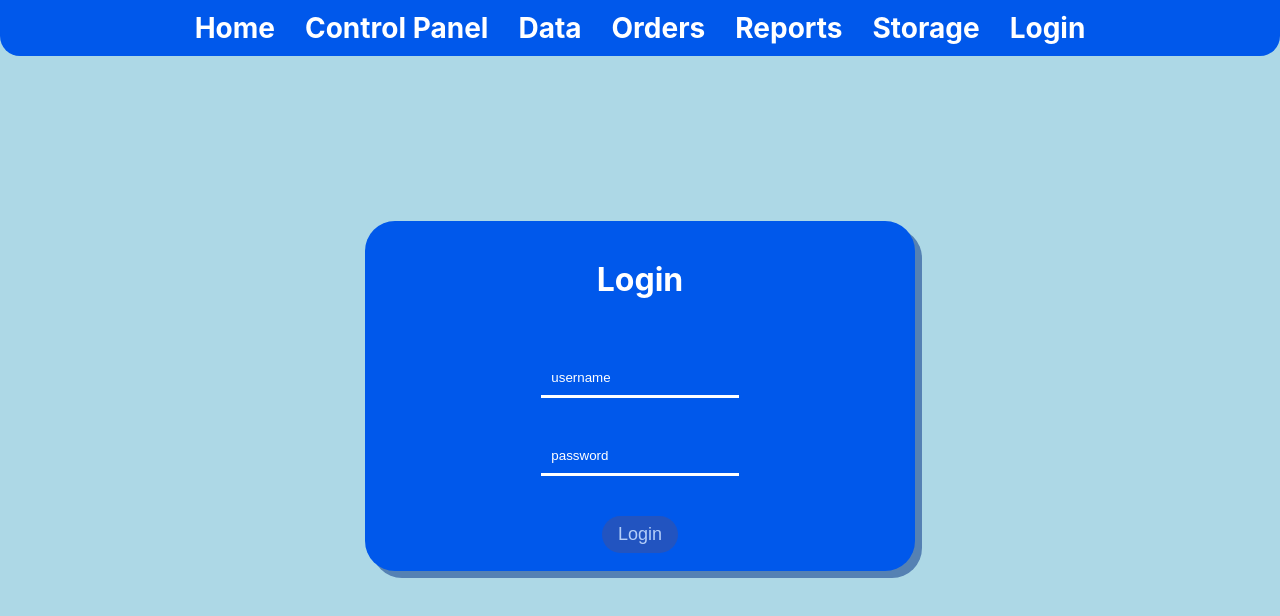
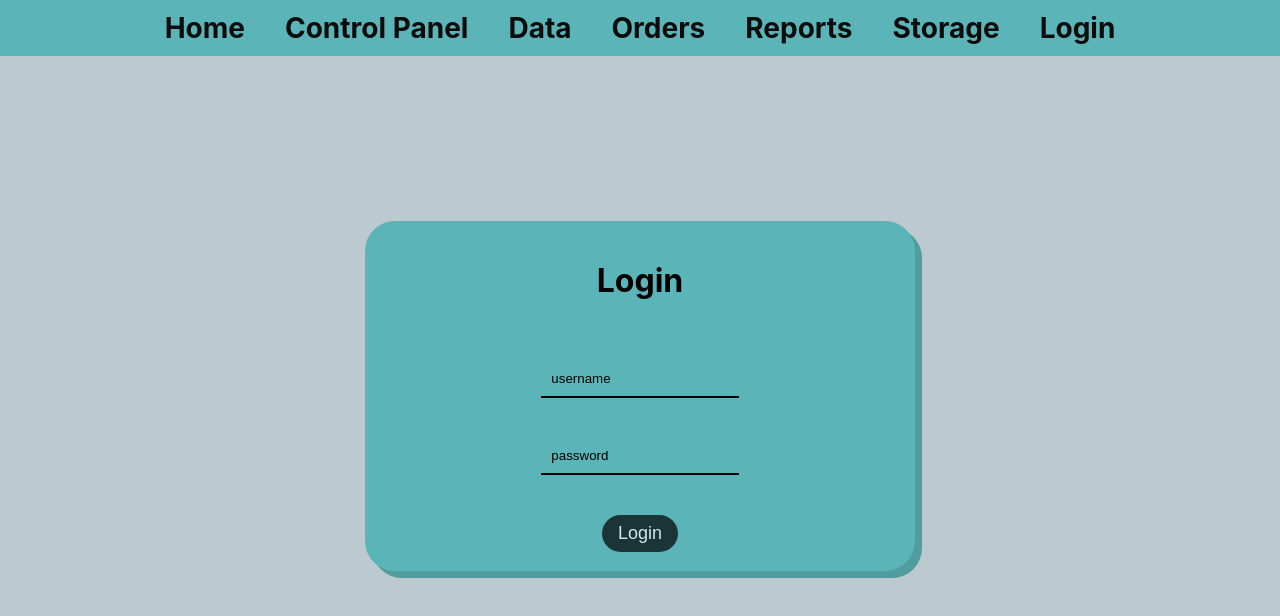
Before and after one commit to Dragonbestgg1/lietotajulomas, a React (Create React App) app: page /login in a window 1280 px wide. Shown: the top 616 px of the page. Built offline with nearby package versions, Linux system fonts and the light colour scheme.

Commit message:
Uzlaboju stilu

```diff
--- a/src/HomePage.js
+++ b/src/HomePage.js
@@ -5,8 +5,9 @@ function HomePage() {
   return (
     <div className='main-container'>
       {/* <h1>Welcome to the Home Page!</h1> */}
-      <img src="https://images.pexels.com/photos/3806690/pexels-photo-3806690.jpeg?auto=compress&cs=tinysrgb&w=1260&h=750&dpr=1" />
-      <img src="https://images.pexels.com/photos/3806690/pexels-photo-3806690.jpeg?auto=compress&cs=tinysrgb&w=1260&h=750&dpr=1" />
+      <img src="https://images.pexels.com/photos/8532928/pexels-photo-8532928.jpeg?auto=compress&cs=tinysrgb&w=1260&h=750&dpr=1" />
+      <div class="bottom-left">Labrīt ;)</div>
+      {/* <img src="https://images.pexels.com/photos/3806690/pexels-photo-3806690.jpeg?auto=compress&cs=tinysrgb&w=1260&h=750&dpr=1" /> */}
     </div>
   );
 }
--- a/src/admin/index.js
+++ b/src/admin/index.js
@@ -6,12 +6,12 @@ import { useState } from "react";
 function Admin(){
     return(
         <div className={`${style.main}`}>
-           <h2>Tabula</h2>
+        <h2>Tabula</h2>
 
 <table>
   <tr>
     <th>Kas</th>
-    <th>KKas</th>
+    <th>Amats</th>
   </tr>
   <tr>
     <td></td>
--- a/src/styles/admin.module.css
+++ b/src/styles/admin.module.css
@@ -22,3 +22,7 @@ input[type="text"] {
     width: 200px;
     height: 50px;
 }
+
+h2{
+  margin-left: 45%;
+}
--- a/src/styles/header.module.css
+++ b/src/styles/header.module.css
@@ -2,24 +2,25 @@
     width: 100%;
     height: 7vh;
     display: flex;
-    background-color: #0058EB;
+    background-color:#5BB4B7;
     color: white;
     font-size: 28px;
     font-weight: bolder;
     align-items: center;
     justify-content: center;
-    border-bottom-left-radius: 20px;
+    /* border-bottom-left-radius: 20px;
     border-bottom-right-radius: 20px;
+    */
 }
 .header{
     display: flex;
-    gap: 30px;
+    gap: 40px;
 }
 .res{
     text-decoration: none;
-    color: #FFFFFF;
-    transition: text-shadow 0.3s ease;
+    color: #0c0c0c;
+    transition: text-shadow 0.2s ease;
 }
 .res:hover{
-    text-shadow: 3px 3px black;
+    text-shadow: 3px 3px white;
 }
--- a/src/styles/homePage.css
+++ b/src/styles/homePage.css
@@ -5,4 +5,12 @@
     margin: 20px;
     height: 80vh;
     width: 100%;
+    border-radius: 20%;
 }
+
+.bottom-left {
+    position: absolute;
+    bottom: 50%;
+    left: 3%;
+    font-size: 50px;
+}
--- a/src/styles/index.css
+++ b/src/styles/index.css
@@ -5,7 +5,7 @@ body {
     sans-serif;
   -webkit-font-smoothing: antialiased;
   -moz-osx-font-smoothing: grayscale;
-  background-color: #ADD8E6;
+  background-color: #bcc9ce;
 }
 
 code {
--- a/src/styles/login.module.css
+++ b/src/styles/login.module.css
@@ -11,7 +11,7 @@
     justify-content: center;
 }
 .h1{
-    color: #FFFFFF;
+    color: black;
 }
 .form{
     display: flex;
@@ -24,9 +24,9 @@
     max-width: 550px;
     height: 350px;
 
-    background-color: #0058EB;
+    background-color: #5bb4b7;
     border-radius: 30px;
-    box-shadow: 7px 7px #5581B3;
+    box-shadow: 7px 7px #509c9e;
     display: flex;
     flex-direction: column;
     justify-content: center;
@@ -38,13 +38,13 @@
     height: 5%;
     padding: 10px;
     border: none;
-    border-bottom: 3px solid white;
+    border-bottom: 2px solid black;
     background: none;
-    transition: 0.3s ease;
-    color: white;
+    transition: 0.2s ease;
+    color: black;
 }
 .input::placeholder{
-    color: white;
+    color: black;
 }
 .input:hover{
     padding: 10px 25px;
@@ -65,7 +65,7 @@
     width: 110%;
 }
 .submit{
-    background: #3153AE;
+    background: black;
     border-radius: 30px;
     border: none;
     color: #FFFFFF;
```
